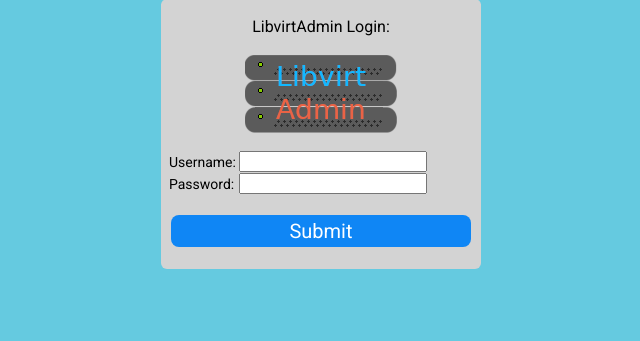
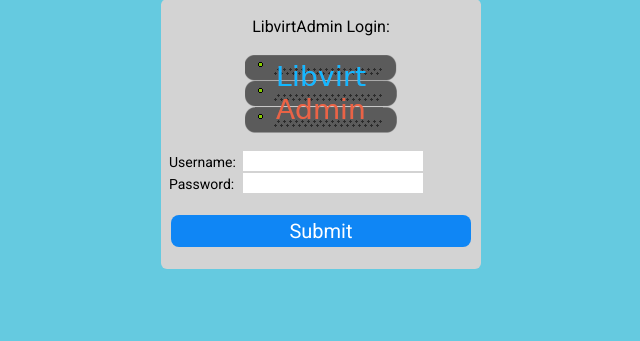
Before and after one commit to a627414850/LibvirtAdmin, a Flask app: page /login in a window 1280 px wide. Shown: the part 251-592 px from the top of the page, without its empty margins (319-959 px from the left). Run offline with Flask 2, Linux system fonts and the light colour scheme.

Commit message:
Modified CSS on login page to make look more consistant across platforms.

```diff
--- a/app/templates/login.html
+++ b/app/templates/login.html
@@ -12,11 +12,15 @@
         body {
             background-color: #65cae0;/*#6dd8f0*/
         }
-        #username {
-            position: absolute; width: 180px; left: 78px;
-        }
-        #password {
-            position: absolute; width: 180px; left: 78px;
+        #username, #password {
+            position: absolute;
+            width: 180px;
+            left: 78px;
+            height: 20px !important;
+            box-sizing: border-box;
+            margin: 0 0 0 4px;
+            border: 0;
+            padding: 0 2px;
         }
         #loginBox {
             background-color: lightgrey;
```
